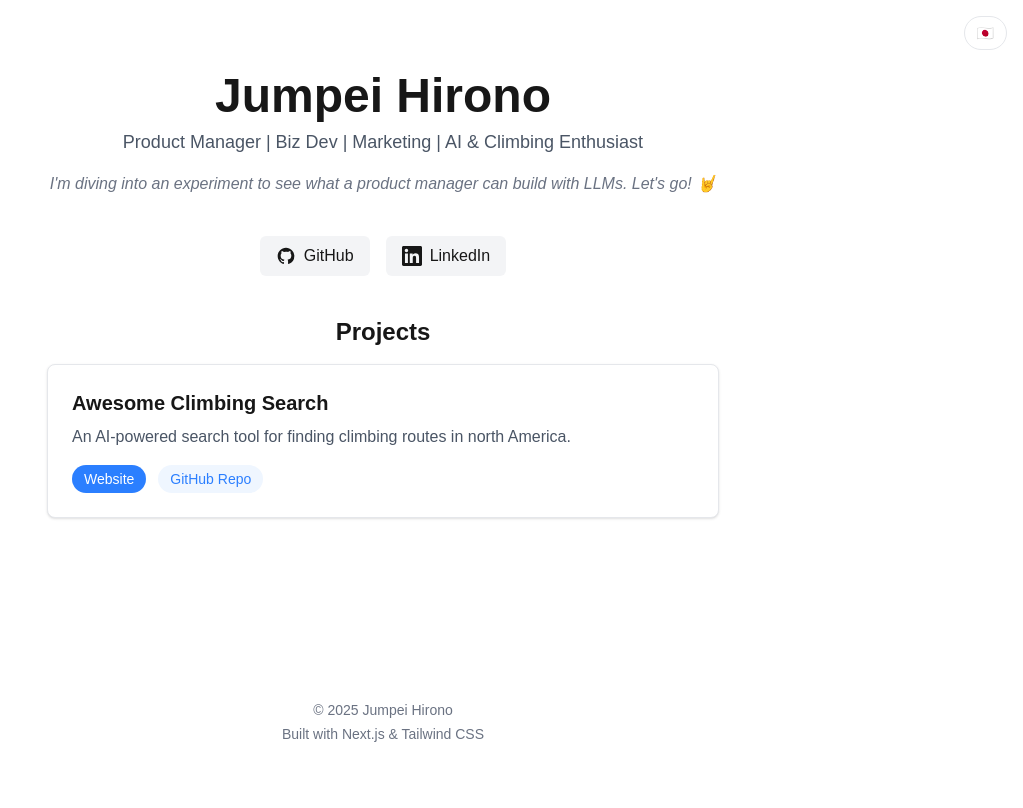
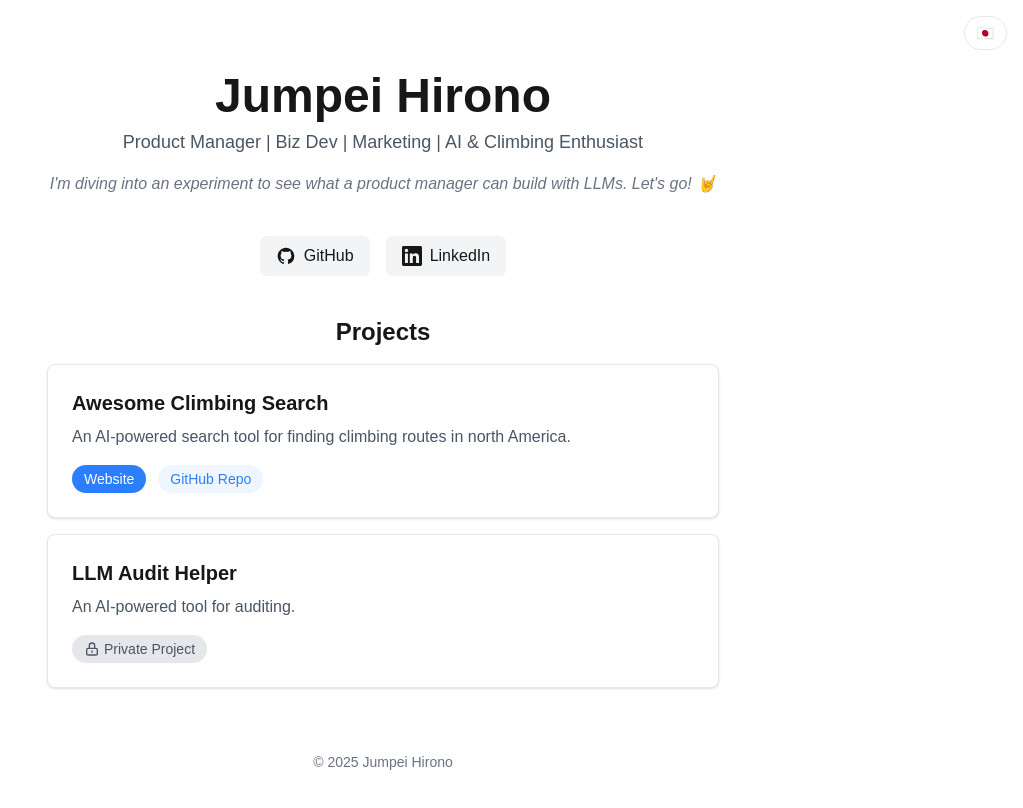
Before and after one commit to jhirono/portfolio, a Next.js app: page / in a window 1280 px wide. Shown: the top 808 px of the page, without its empty margins (257-1280 px from the left). Built offline with nearby package versions, Linux system fonts and the light colour scheme.

Commit message:
Refactor project rendering to dynamically display projects and update translation interfaces for better scalability

```diff
--- a/src/app/page.tsx
+++ b/src/app/page.tsx
@@ -8,6 +8,9 @@ import Link from 'next/link';
 export default function Home() {
   const { language } = useLanguage();
   const t = translations[language];
+
+  // Extract project keys (excluding the 'title' key)
+  const projectKeys = Object.keys(t.projects).filter(key => key !== 'title');
 
   return (
     <div className="min-h-screen flex flex-col items-center justify-center p-4 sm:p-8 relative">
@@ -52,37 +55,63 @@ export default function Home() {
         {/* Projects Section */}
         <section className="w-full">
           <h2 className="text-2xl font-bold mb-4 text-center">{t.projects.title}</h2>
-          <div className="bg-white dark:bg-gray-800 p-6 rounded-lg shadow-sm border border-gray-200 dark:border-gray-700">
-            <h3 className="text-xl font-bold mb-2">{t.projects.awesomeClimbingSearch.name}</h3>
+
+          {/* Dynamically render all projects */}
+          {projectKeys.map((key, index) => {
+            const project = t.projects[key] as any; // Type assertion needed due to the index signature
+            const isLastProject = index === projectKeys.length - 1;
+
+            return (
+              <div
+                key={key}
+                className={`bg-white dark:bg-gray-800 p-6 rounded-lg shadow-sm border border-gray-200 dark:border-gray-700 ${isLastProject ? '' : 'mb-4'}`}
+              >
+                <h3 className="text-xl font-bold mb-2">{project.name}</h3>
                 <p className="text-gray-600 dark:text-gray-300 mb-4">
-              {t.projects.awesomeClimbingSearch.description}
+                  {project.description}
                 </p>
                 <div className="flex flex-wrap gap-3">
+                  {project.isPrivate ? (
+                    <span className="text-sm px-3 py-1 rounded-full bg-gray-200 dark:bg-gray-700 text-gray-600 dark:text-gray-300 flex items-center gap-1">
+                      <svg className="w-4 h-4" fill="none" stroke="currentColor" viewBox="0 0 24 24" xmlns="http://www.w3.org/2000/svg">
+                        <path strokeLinecap="round" strokeLinejoin="round" strokeWidth={2} d="M12 15v2m-6 4h12a2 2 0 002-2v-6a2 2 0 00-2-2H6a2 2 0 00-2 2v6a2 2 0 002 2zm10-10V7a4 4 0 00-8 0v4h8z" />
+                      </svg>
+                      {project.privateLabel}
+                    </span>
+                  ) : (
+                    <>
+                      {project.demoUrl && (
                         <a
-                href={t.projects.awesomeClimbingSearch.demoUrl}
+                          href={project.demoUrl}
                           target="_blank"
                           rel="noopener noreferrer"
                           className="text-sm px-3 py-1 rounded-full text-white bg-blue-500 hover:bg-blue-600 transition-colors"
                         >
-                {t.projects.awesomeClimbingSearch.demo}
+                          {project.demo}
                         </a>
+                      )}
+                      {project.repoUrl && (
                         <a
-                href={t.projects.awesomeClimbingSearch.repoUrl}
+                          href={project.repoUrl}
                           target="_blank"
                           rel="noopener noreferrer"
                           className="text-sm px-3 py-1 rounded-full text-blue-500 bg-blue-50 dark:bg-blue-900/30 dark:text-blue-300 hover:bg-blue-100 dark:hover:bg-blue-900/50 transition-colors"
                         >
-                {t.projects.awesomeClimbingSearch.repo}
+                          {project.repo}
                         </a>
+                      )}
+                    </>
+                  )}
                 </div>
               </div>
+            );
+          })}
         </section>
       </main>
 
       {/* Footer */}
       <footer className="mt-auto w-full max-w-2xl mx-auto text-center py-6 text-sm text-gray-500 dark:text-gray-400">
         <p>{t.footer.copyright}</p>
-        <p className="mt-1">{t.footer.built}</p>
       </footer>
     </div>
   );
--- a/src/translations/content.ts
+++ b/src/translations/content.ts
@@ -1,29 +1,24 @@
 // Define TypeScript interfaces for our translations
 interface Footer {
   copyright: string;
-  built: string;
 }
 
-interface AwesomeClimbingSearch {
+// Generic Project interface that can handle both public and private projects
+interface Project {
   name: string;
   description: string;
-  demo: string;
-  repo: string;
-  repoUrl: string;
-  demoUrl: string;
+  isPrivate?: boolean;
+  privateLabel?: string;
+  demo?: string;
+  repo?: string;
+  repoUrl?: string;
+  demoUrl?: string;
 }
 
-interface LlmAuditHelper {
-  name: string;
-  description: string;
-  isPrivate: boolean;
-  privateLabel: string;
-}
-
+// Projects collection with string index signature to allow for any number of projects
 interface Projects {
   title: string;
-  awesomeClimbingSearch: AwesomeClimbingSearch;
-  llmAuditHelper: LlmAuditHelper;
+  [key: string]: string | Project; // This allows both the title string and any number of projects
 }
 
 interface SocialLinks {
@@ -68,14 +63,23 @@ export const translations: Record<'en' | 'ja', Translation> = {
       },
       llmAuditHelper: {
         name: 'LLM Audit Helper',
-        description: 'An AI-powered tool for audit.',
+        description: 'An AI-powered tool for auditing.',
         isPrivate: true,
         privateLabel: 'Private Project'
       }
+      // Add more projects here easily:
+      // newProject: {
+      //   name: 'New Project',
+      //   description: 'Description of new project',
+      //   isPrivate: false, // or true for private projects
+      //   demo: 'Demo Link',
+      //   repo: 'GitHub Repo',
+      //   repoUrl: 'https://github.com/...',
+      //   demoUrl: 'https://...'
+      // }
     },
     footer: {
-      copyright: '© 2025 Jumpei Hirono',
-      built: 'Built with Next.js & Tailwind CSS'
+      copyright: '© 2025 Jumpei Hirono'
     },
     languageToggle: 'Switch to Japanese'
   },
@@ -105,10 +109,10 @@ export const translations: Record<'en' | 'ja', Translation> = {
         isPrivate: true,
         privateLabel: 'プライベートプロジェクト'
       }
+      // Add more projects in Japanese here
     },
     footer: {
-      copyright: '© 2025 Jumpei Hirono',
-      built: 'Built with Next.js & Tailwind CSS'
+      copyright: '© 2025 Jumpei Hirono'
     },
     languageToggle: '日本語に切り替える'
   }
```
Lines whose indentation alone changed are shown as unchanged.
